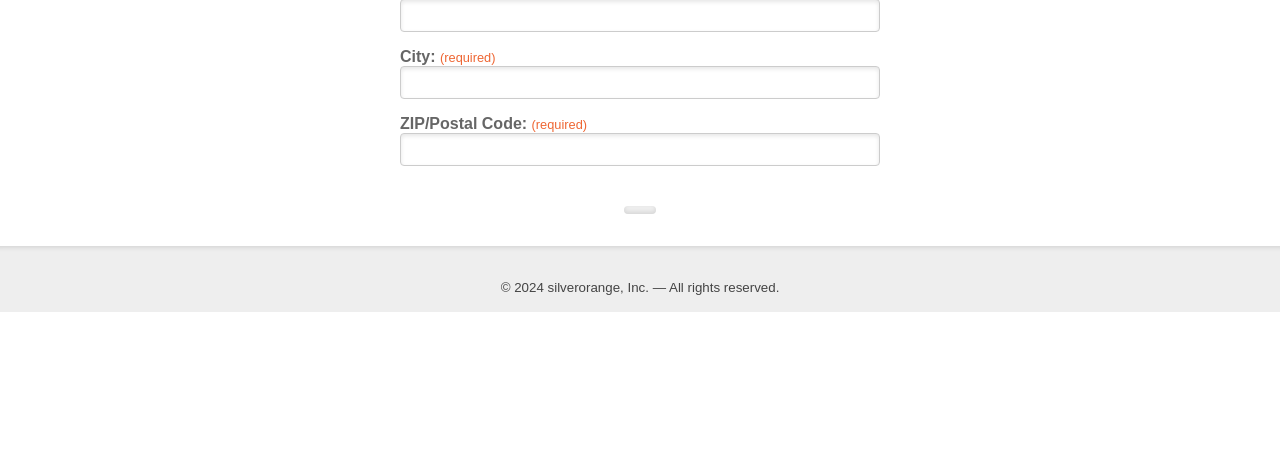
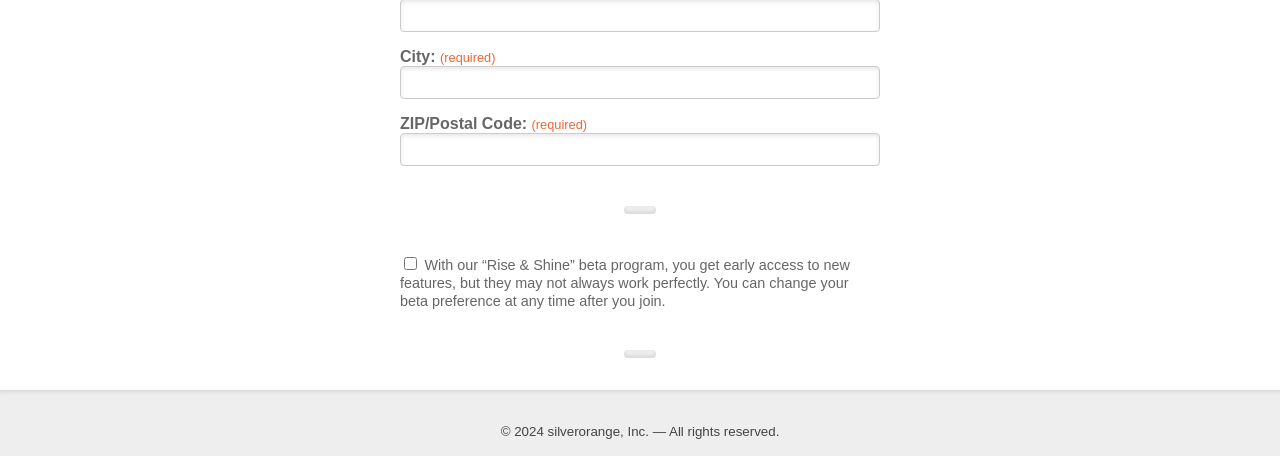
Before and after one commit to sabashahbazkhan/Silverorange-dev-test, a PHP site: page /checkout in a window 1280 px wide. Shown: the part 998-1454 px from the top of the page. Before the commit the page ends 1310 px from the top, so only its background shows below. Run offline with PHP 8.4, Linux system fonts and the light colour scheme; some libraries are stand-ins or nearby versions.

Commit message:
Task- Update an existing page- Step2- add a checkbox with text

```diff
--- a/assets/index.css
+++ b/assets/index.css
@@ -85,7 +85,10 @@ main {
   color: #666;
   padding: 0.5rem 0 0;
 }
-
+.form-field-checkbox__label{
+  font-size: 0.9rem;
+  color: #666;
+}
 .entry,
 .textarea {
   padding: 0.5rem;
--- a/src/Template/Checkout.php
+++ b/src/Template/Checkout.php
@@ -108,6 +108,14 @@ class Checkout extends Layout
                             </div>
                         </div>
                     </div>
+                    <div class="frame">
+                        <div class="frame__contents">
+                            <div class="form-field">
+                                <input type="checkbox" id="beta_program_subscription" name="beta_program_subscription" value="true">
+                                <label class="form-field-checkbox__label" for="beta_program_subscription">With our “Rise & Shine” beta program, you get early access to new features, but they may not always work perfectly. You can change your beta preference at any time after you join. </label>
+                            </div>
+                        </div>
+                    </div>
                 </form>
 HTML;
         // @codingStandardsIgnoreEnd
```
